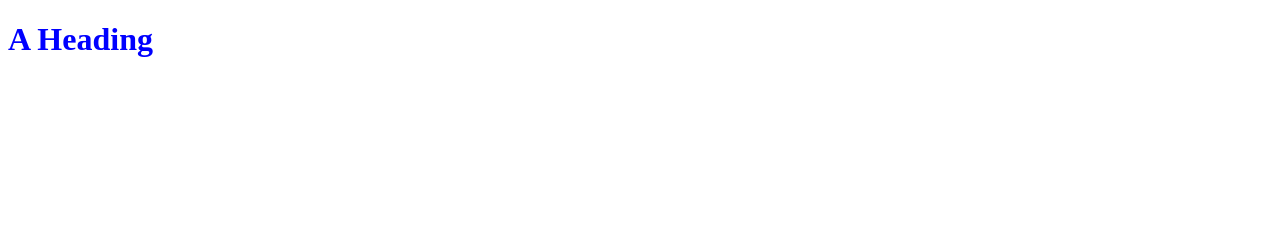
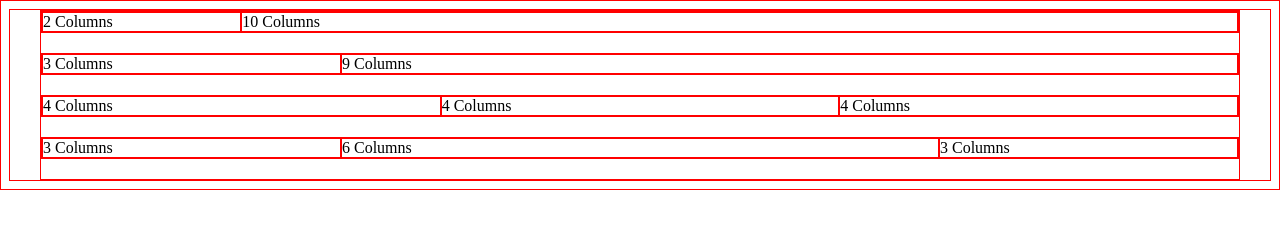
Before and after one commit to lrymal2/nanodegree-portfolio, a plain HTML site: page framework/test.html in a window 1280 px wide. Drawn offline with Linux system fonts and the light colour scheme.

Commit message:
basic 12 col framework

```diff
--- a/framework/css/main.css
+++ b/framework/css/main.css
@@ -1 +1,70 @@
-h1{color:blue;}
+* {
+    border: 1px solid red !important;
+}
+
+* {
+    -webkit-box-sizing: border-box;
+    -moz-box-sizing: border-box;
+    -ms-box-sizing: border-box;
+    box-sizing: border-box;
+}
+
+.grid {
+    margin: 0 auto;
+    max-width: 1200px;
+    width: 100%;
+}
+
+.row {
+    width: 100%;
+    margin-bottom: 20px;
+    display: flex;
+}
+
+.col-1 {
+    width: 8.33%;
+}
+
+.col-2 {
+    width: 16.66%;
+}
+
+.col-3 {
+    width: 25%;
+}
+
+.col-4 {
+    width: 33.33%;
+}
+
+.col-5 {
+    width: 41.66%;
+}
+
+.col-6 {
+    width: 50%;
+}
+
+.col-7 {
+    width: 58.33%;
+}
+
+.col-8 {
+    width: 66.66%;
+}
+
+.col-9 {
+    width: 75%;
+}
+
+.col-10 {
+    width: 83.33%;
+}
+
+.col-11 {
+    width: 91.66%;
+}
+
+.col-12 {
+    width: 100%;
+}
--- a/framework/test.html
+++ b/framework/test.html
@@ -1,11 +1,30 @@
 <!DOCTYPE html>
-<html lang="en">
+<html>
 <head>
-    <meta charset="UTF-8">
-    <title>Test</title>
-    <link rel="stylesheet" href="css/main.css">
+  <meta charset="utf-8">
+  <title>Framework Test Page</title>
+  <link rel="stylesheet" href="css/main.css">
 </head>
 <body>
-    <h1>A Heading</h1>
+  <div class="grid">
+    <div class="row">
+      <div class="col-2">2 Columns</div>
+      <div class="col-10">10 Columns</div>
+    </div>
+    <div class="row">
+      <div class="col-3">3 Columns</div>
+      <div class="col-9">9 Columns</div>
+    </div>
+    <div class="row">
+      <div class="col-4">4 Columns</div>
+      <div class="col-4">4 Columns</div>
+      <div class="col-4">4 Columns</div>
+    </div>
+    <div class="row">
+      <div class="col-3">3 Columns</div>
+      <div class="col-6">6 Columns</div>
+      <div class="col-3">3 Columns</div>
+    </div>
+  </div>
 </body>
 </html>
```
